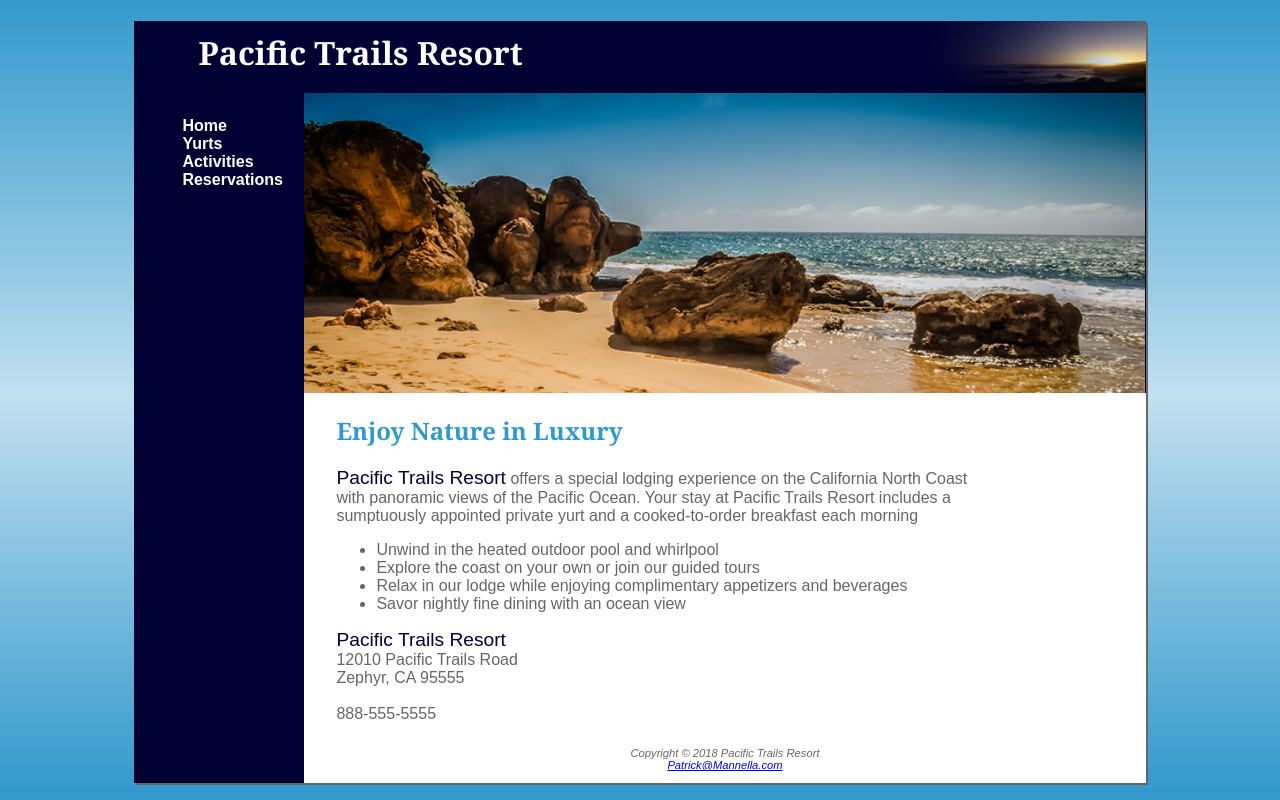
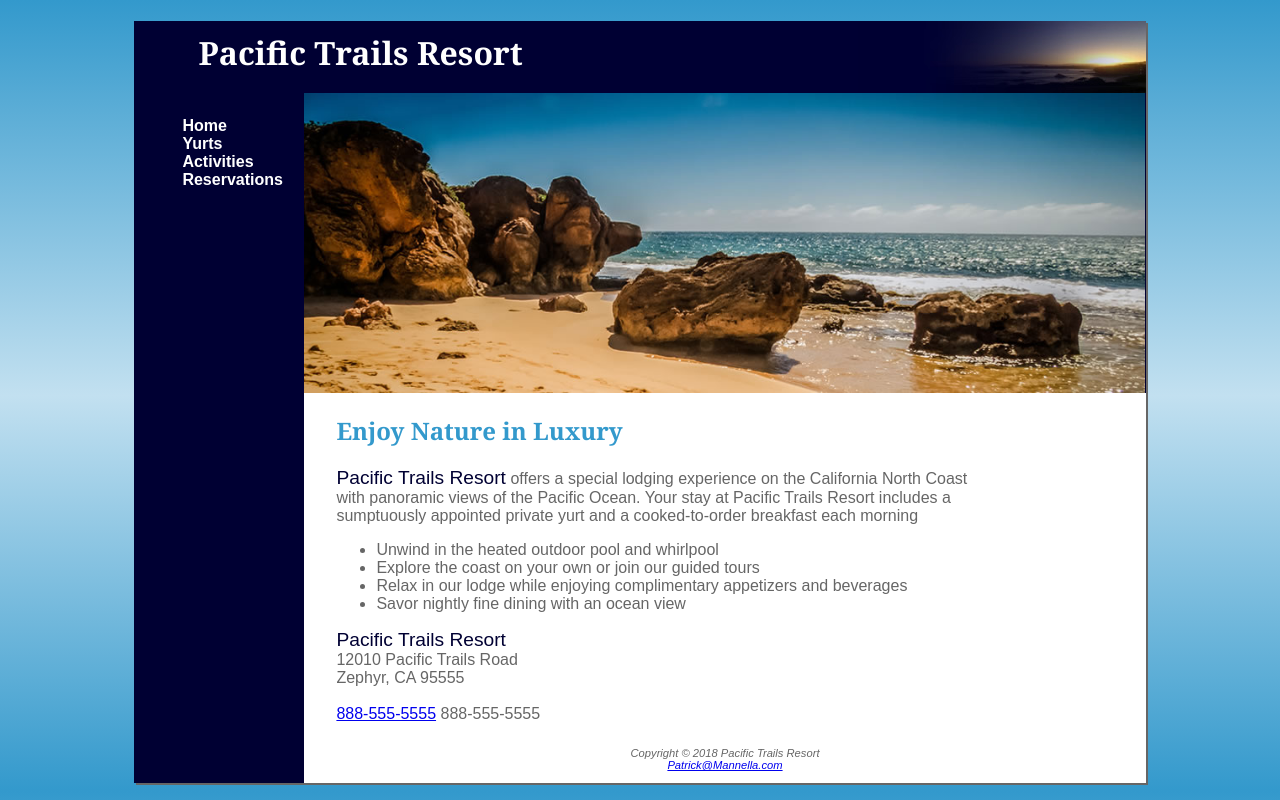
Before and after one commit to patrickbmannella/lab_PatrickMannella, a plain HTML site: page index.html in a window 1280 px wide. Drawn offline with Linux system fonts and the light colour scheme.

Commit message:
Lab 5 - Chapter 7 - Task 2

```diff
--- a/index.html
+++ b/index.html
@@ -3,6 +3,8 @@
 <head>
 <title>Pacific Trails Resort</title>
 <meta charset="utf-8">
+<meta name="viewport"
+content="width=device-width, initial-scale=1.0">
 <link rel="stylesheet" href="pacific.css">
 </head>
 <body>
@@ -35,7 +37,8 @@
 		12010 Pacific Trails Road<br>
 		Zephyr, CA 95555<br>
 		<br>
-		888-555-5555
+		<a id="mobile" href="tel:888-555-5555">888-555-5555</a>
+		<span id="desktop">888-555-5555</span>
 	</div>
 </main>
 <footer>
```
